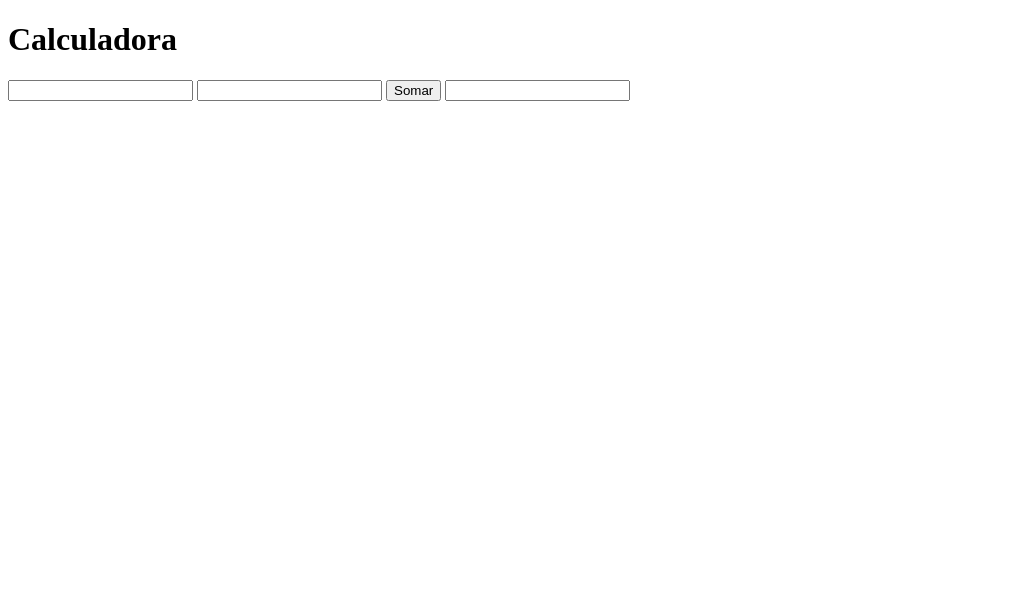
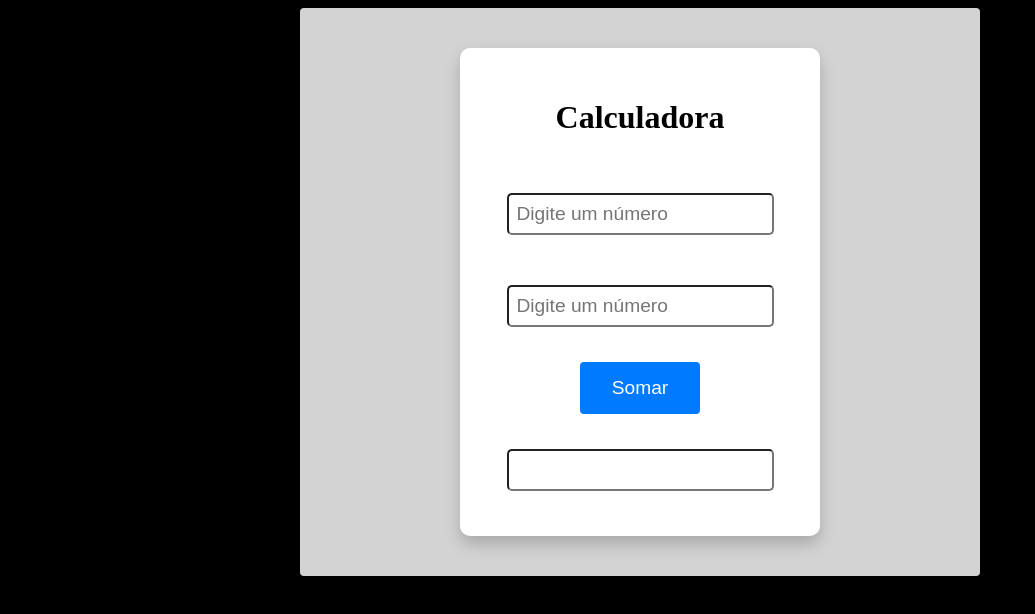
Before and after one commit to esaque0000/bootcamp-devjr-modulo3-calc, a plain HTML site: page index.html in a window 1280 px wide. Shown: the whole page, without its empty margins (0-1035 px from the left). Drawn offline with Linux system fonts and the light colour scheme.

Commit message:
closes #2 - css

```diff
--- a/index.html
+++ b/index.html
@@ -4,14 +4,21 @@
     <meta charset="UTF-8">
     <meta name="viewport" content="width=device-width, initial-scale=1.0">
     <title>Calculadora</title>
+    <link rel="stylesheet" href="style.css">
 </head>
 <body>
-    <div class="container-1">
-        <h1>Calculadora</h1>
-        <input type="text"/>
-        <input type="text"/>
-        <button>Somar</button>
-        <input readonly>
+    <div class="container">
+        <div class="calc">
+            <h1>Calculadora</h1>
+            <input type="number" placeholder="Digite um número"/>
+            <input type="number" placeholder="Digite um número"/>
+            <button>Somar</button>
+            <input type="text" readonly>
+        </div>
+
+        <div class="history">
+
+        </div>
     </div>
 
 </body>
--- /dev/null
+++ b/style.css
@@ -0,0 +1,59 @@
+
+
+body{
+    background-color: #000;
+}
+
+.container{
+    width: 600px;
+    background-color: #D3D3D3;
+    display: flex;
+    flex-direction: column;
+    align-items: center;
+    margin: auto;
+    padding: 40px;
+    border-radius: 4px;
+
+}
+
+.calc{
+    width: 300px;
+    background-color: #FFF;
+    display: flex;
+    flex-direction: column;
+    align-items: center;
+    padding: 30px;
+    row-gap: 20px;
+    border-radius: 10px;
+    box-shadow: 0 8px 16px 0 rgba(0, 0, 0, 0.2);
+}
+
+input{
+    height: 22px;
+    padding: 8px;
+    font-size: 1.2em;
+    margin: 15px 70px;
+    border-radius: 5px;
+}
+
+input[type=number]:focus{
+    outline: none;
+    box-shadow: 0 0 10px #3B59EE;
+    border: 1px solid #74D0FF
+}
+
+button{
+    background-color: #007AFE;
+    border: none;
+    color: #FFF;
+    padding: 15px 32px;
+    text-decoration: none;
+    font-size: 1.2rem;
+    border-radius: 4px;
+    cursor: pointer;
+}
+
+button:hover{
+    background-color: #0069D9;
+    box-shadow: 0 8px 16px 0 rgba(0, 0, 0, 0.2);
+}
```
